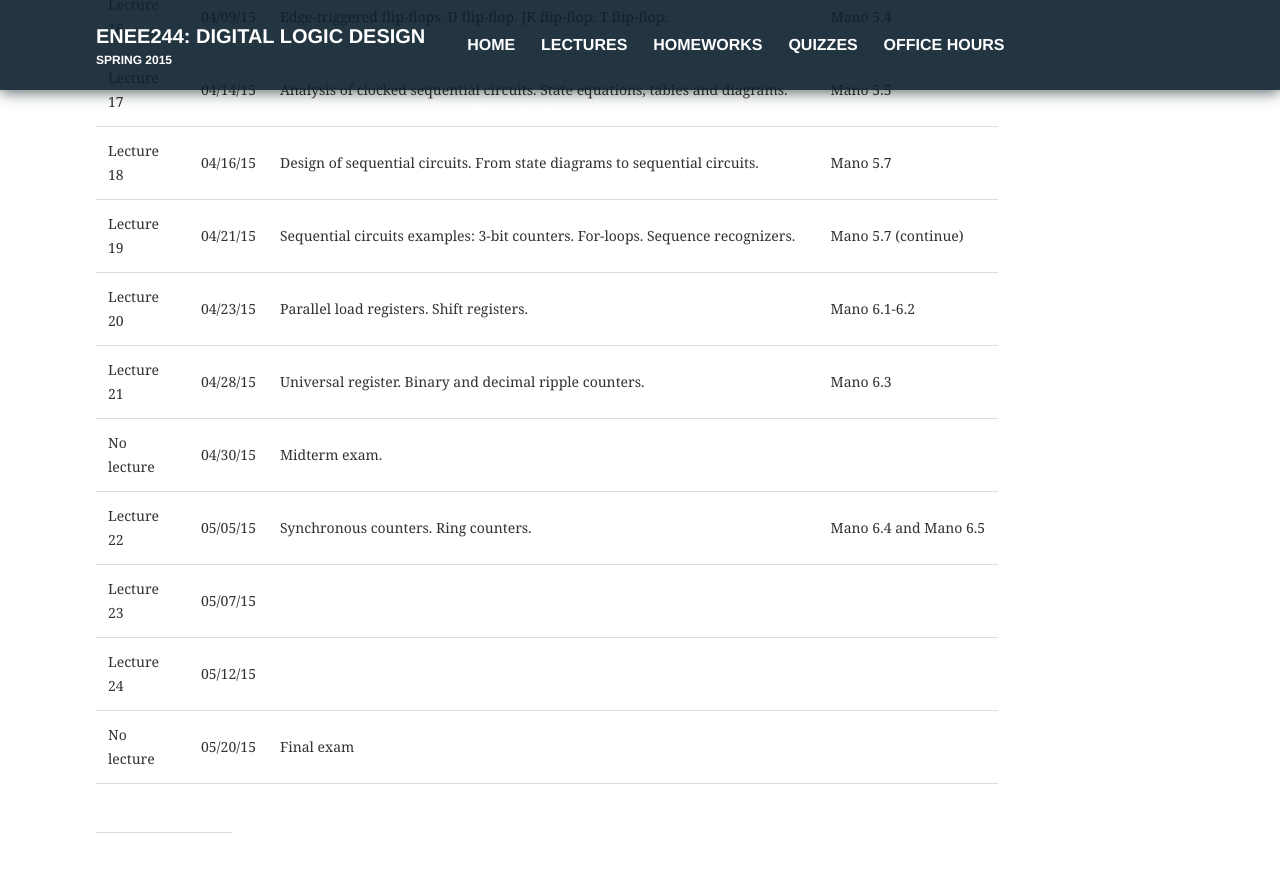
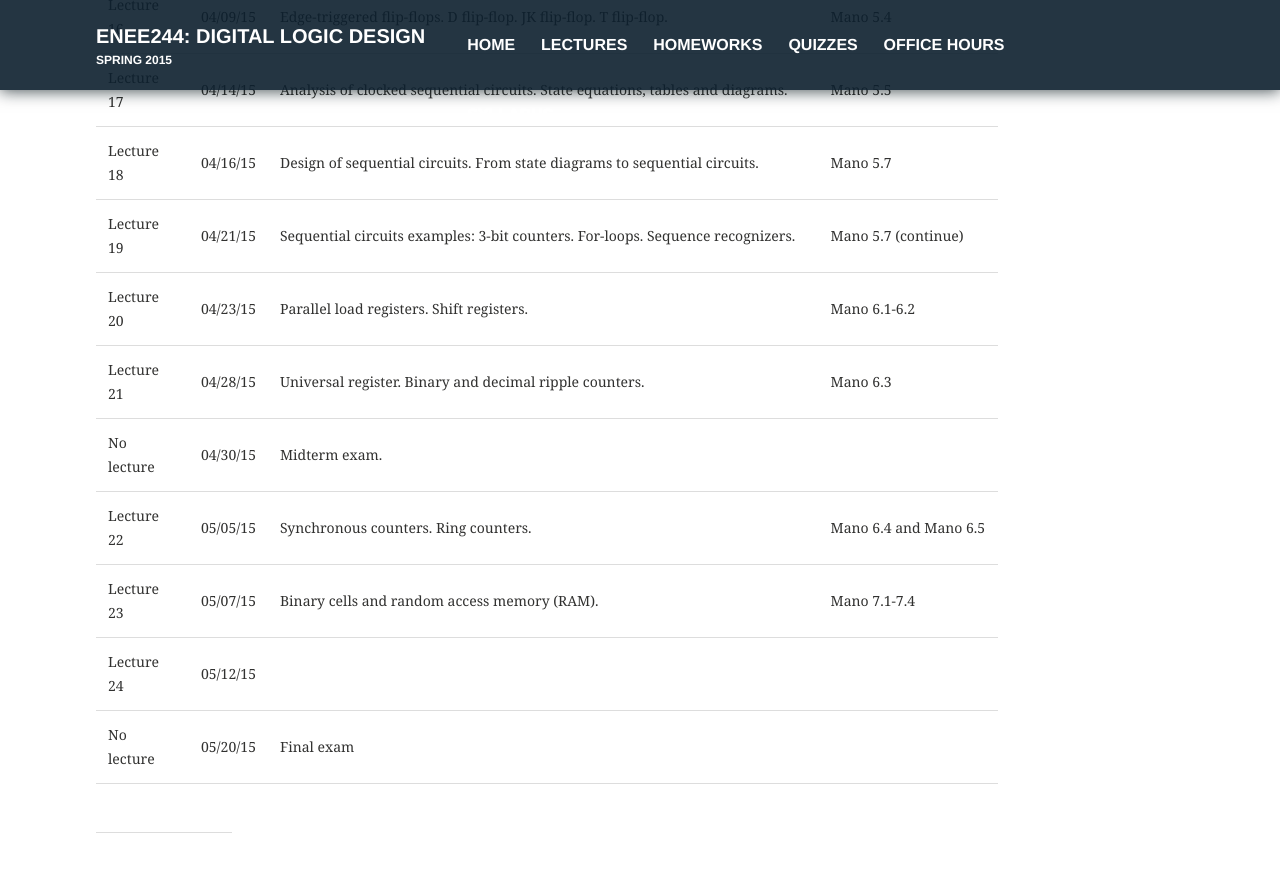
Before and after one commit to enee244/enee244.github.io, a Jekyll site: the page built from lectures/index.md, in a window 1280 px wide and 900 px high, scrolled down 1916 px. Shown: the top 872 px of the window. Built offline with Jekyll 4.4.1, drawn with Linux system fonts in a browser that asks for light colours.

Commit message:
Update index.md

```diff
--- a/lectures/index.md
+++ b/lectures/index.md
@@ -39,6 +39,6 @@ published: true
 |Lecture 21 |04/28/15 | Universal register. Binary and decimal ripple counters.| Mano 6.3
 |No lecture |04/30/15 | Midterm exam. |
 |Lecture 22|05/05/15 | Synchronous counters. Ring counters.| Mano 6.4 and Mano 6.5
-|Lecture 23|05/07/15 ||
+|Lecture 23|05/07/15 | Binary cells and random access memory (RAM). | Mano 7.1-7.4
 |Lecture 24|05/12/15 ||
 |No lecture |05/20/15 |Final exam|
```
